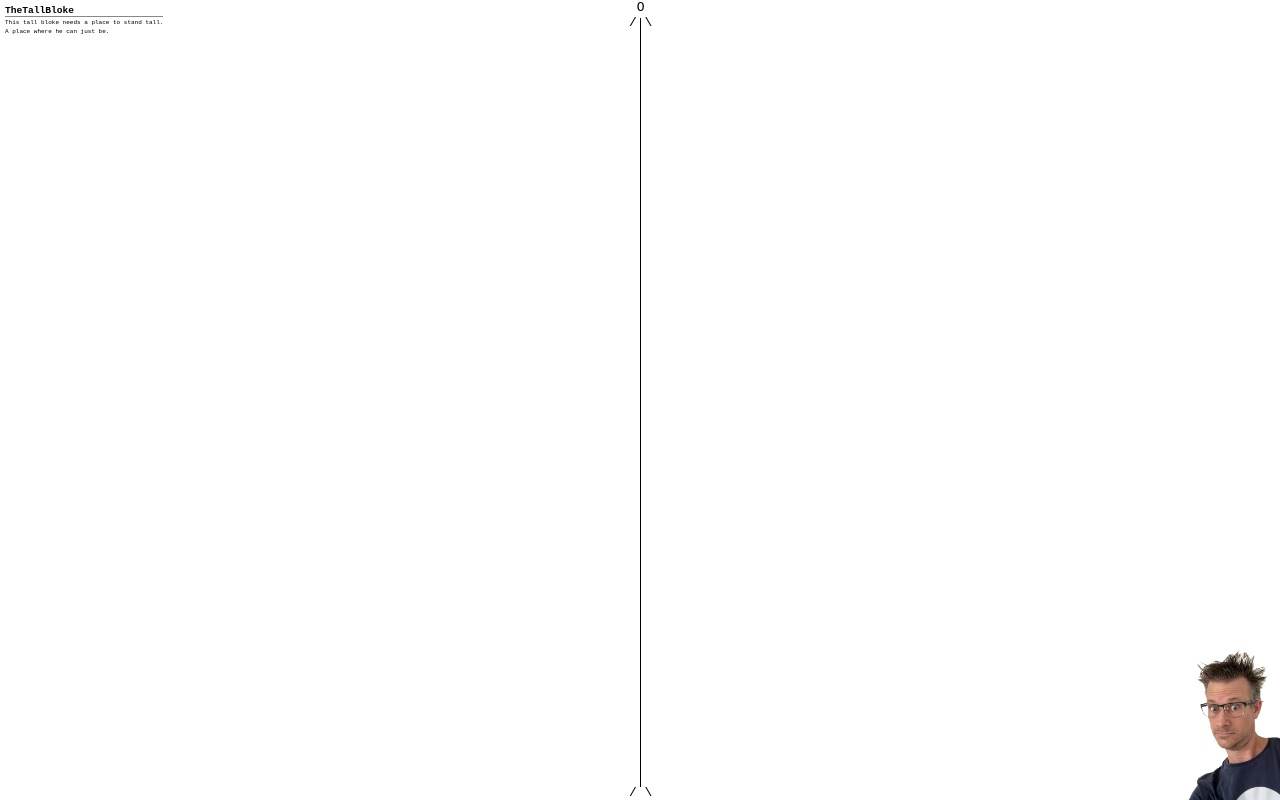
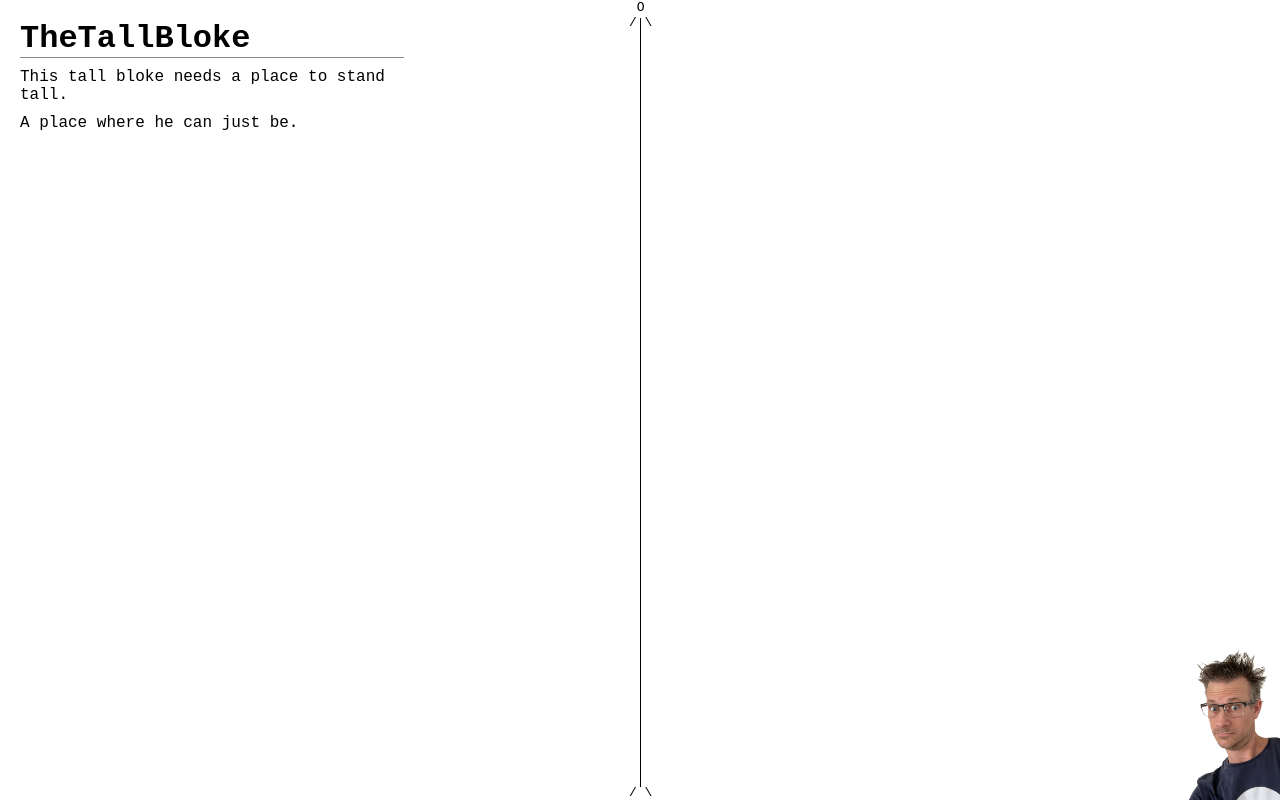
Before and after one commit to thetallbloke/thetallbloke, a plain HTML site: page index.html in a window 1280 px wide. Drawn offline with Linux system fonts and the light colour scheme.

Commit message:
Fixed up some styling that was screwy

```diff
--- a/includes/style.css
+++ b/includes/style.css
@@ -44,17 +44,17 @@ section{
     position: absolute;
     left: 0;
     top: 0;
-    padding: 5px;
+    padding: 20px;
     max-width: 30%;
     font-family: 'Courier New', Courier, monospace;
 }
 section h1
 {
-    font-size: 0.6em;
+    font-size: 2em;
     border-bottom: 1px solid #888;
 }
 section p
 {
-    font-size: .3em;
-    margin-top: 2px;
+    font-size: 1em;
+    margin-top: 10px;
 }
--- a/index.html
+++ b/index.html
@@ -5,11 +5,6 @@
     <link rel="icon" href="includes/favicon.png" type="image/x-icon" />
   </head>
   <body>
-    <section>
-      <h1>The<wbr />Tall<wbr />Bloke</h1>
-      <p>This tall bloke needs a place to stand tall.</p>
-      <p>A place where he can just be.</p>
-    </section>
     <pre class="man-top">
  O
 / \</pre
@@ -17,8 +12,12 @@
     <div class="man-middle">&nbsp;</div>
     <pre class="man-bottom">
 / \
-</pre
-    >
+</pre>
     <img class="thetallboke" src="includes/TheTallBloke.png" />
+    <section>
+      <h1>The<wbr />Tall<wbr />Bloke</h1>
+      <p>This tall bloke needs a place to stand tall.</p>
+      <p>A place where he can just be.</p>
+    </section>
   </body>
 </html>
```
